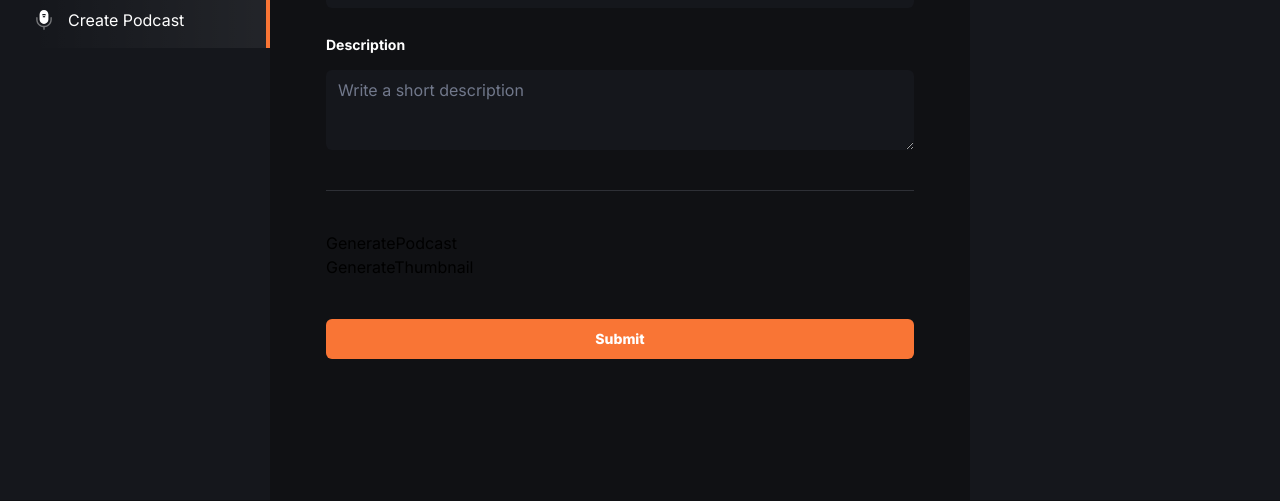
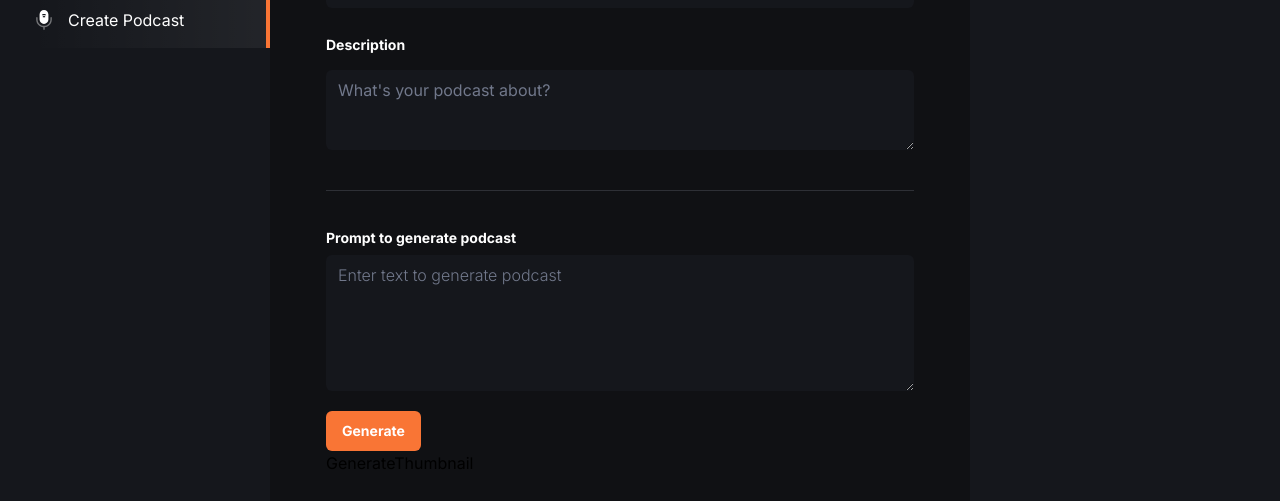
Before and after one commit to vagxrth/rhetro, a Next.js app: page /create in a window 1280 px wide. Shown: the part 300-801 px from the top of the page. Built offline with nearby package versions, Linux system fonts and the light colour scheme; no server answers.

Commit message:
feat: add podcast generation section on create page

```diff
--- a/app/(root)/create/page.tsx
+++ b/app/(root)/create/page.tsx
@@ -84,7 +84,7 @@ const CreatePodcast = () => {
                 <FormItem className="flex flex-col gap-2.5 ">
                   <FormLabel className="text-16 font-bold text-white-1">Title</FormLabel>
                   <FormControl>
-                    <Input className="input-class focus-visible:ring-orange-1" placeholder="What's your podcast name?" {...field} />
+                    <Input className="input-class focus-visible:ring-offset-orange-1" placeholder="What's your podcast name?" {...field} />
                   </FormControl>
                   <FormMessage className="text-white-1" />
                 </FormItem>
@@ -95,10 +95,10 @@ const CreatePodcast = () => {
                 Select your podcast&apos;s voice
               </Label>
               <Select onValueChange={(value) => setVoiceType(value.toLowerCase())}>
-                <SelectTrigger className={cn('text-16 w-full border-none bg-black-1 text-gray-1')}>
+                <SelectTrigger className={cn('text-16 w-full border-none bg-black-1 text-gray-1 focus:ring-offset-orange-1')}>
                   <SelectValue placeholder="No voice selected" />
                 </SelectTrigger>
-                <SelectContent className="text-16 border-none bg-black-1 font-bold text-white-1 focus:ring-orange-1">
+                <SelectContent className="text-16 border-none bg-black-1 font-bold text-white-1">
                   {voiceCategories.map((voice) => (
                     <SelectItem key={voice} value={voice} className="capitalize focus:bg-orange-1">
                       {voice}
@@ -117,7 +117,7 @@ const CreatePodcast = () => {
                 <FormItem className="flex flex-col gap-2.5 ">
                   <FormLabel className="text-16 font-bold text-white-1">Description</FormLabel>
                   <FormControl>
-                    <Textarea className="input-class focus-visible:ring-orange-1" placeholder="Write a short description" {...field} />
+                    <Textarea className="input-class focus-visible:ring-offset-orange-1" placeholder="What's your podcast about?" {...field} />
                   </FormControl>
                   <FormMessage className="text-white-1" />
                 </FormItem>
@@ -125,7 +125,15 @@ const CreatePodcast = () => {
             />
           </div>
           <div className="flex flex-col pt-10">
-            <GeneratePodcast />
+            <GeneratePodcast
+              setAudioStorageId={setAudioStorageId}
+              setAudio={setAudioURL}
+              voiceType={voiceType}
+              audio={audioURL}
+              voicePrompt={voicePrompt}
+              setVoicePrompt={setVoicePrompt}
+              setAudioDuration={setAudioDuration}
+            />
             <GenerateThumbnail />
             <div className="mt-10 w-full">
               <Button type="submit" className="text-16 w-full bg-orange-1 py-4 font-extrabold text-white-1 transition-all duration-500 hover:bg-black-1">
--- a/components/GeneratePodcast.tsx
+++ b/components/GeneratePodcast.tsx
@@ -1,9 +1,65 @@
-import React from 'react'
+import { GeneratePodcastProps } from '@/types'
+import React, { useState } from 'react'
+import { Label } from './ui/label'
+import { Textarea } from './ui/textarea'
+import { Button } from './ui/button'
+import { Loader } from 'lucide-react'
 
-const GeneratePodcast = () => {
-  return (
-    <div>GeneratePodcast</div>
-  )
+const useGeneratePodcast = ({setAudio, voiceType, voicePrompt, setAudioStorageId}: GeneratePodcastProps) => {
+
+    const [generating, setGenerating] = useState(false);
+
+    const generatePodcast = async () => {
+        setGenerating(true);
+        setAudio('');
+
+        if (!voicePrompt) {
+            return setGenerating(false);
+        }
+
+        try {
+            // const response = await getPodcastAudio({voice: voiceType, input: voicePrompt})
+        } catch (error) {
+            console.log("Error generating podcast", error);
+            setGenerating(false);
+        }
+    }
+
+    return {
+        generating,
+        generatePodcast
+    }
+}
+
+const GeneratePodcast = (props: GeneratePodcastProps) => {
+
+    const { generating, generatePodcast } = useGeneratePodcast(props);
+
+    return (
+        <div>
+            <div className='flex flex-col gap-2.5'>
+                <Label className='text-16 font-bold text-white-1'>
+                    Prompt to generate podcast
+                </Label>
+                <Textarea className='input-class font-light focus-visible:ring-offset-orange-1' placeholder='Enter text to generate podcast' rows={5} value={props.voicePrompt} onChange={(e) => props.setVoicePrompt(e.target.value)} />
+            </div>
+            <div className='mt-5 w-full max-w-[200px]'>
+                <Button type="submit" className="text-16 bg-orange-1 py-4 font-bold text-white-1">
+                    {generating ? (
+                        <>
+                            Generating
+                            <Loader size={20} className="animate-spin ml-2" />
+                        </>
+                    ) : (
+                        'Generate'
+                    )}
+                </Button>
+            </div>
+            {props.audio && (
+                <audio controls src={props.audio} autoPlay className='mt-5' onLoadedMetadata={(e) => props.setAudioDuration(e.currentTarget.duration)}></audio>
+            )}
+        </div>
+    )
 }
 
 export default GeneratePodcast
--- /dev/null
+++ b/types/index.ts
@@ -0,0 +1,127 @@
+import { Dispatch, SetStateAction } from "react";
+
+import { Id } from "@/convex/_generated/dataModel";
+
+export interface EmptyStateProps {
+  title: string;
+  search?: boolean;
+  buttonText?: string;
+  buttonLink?: string;
+}
+
+export interface TopPodcastersProps {
+  _id: Id<"users">;
+  _creationTime: number;
+  email: string;
+  imageURL: string;
+  clerkId: string;
+  name: string;
+  podcast: {
+    podcastTitle: string;
+    podcastId: Id<"podcasts">;
+  }[];
+  totalPodcasts: number;
+}
+
+export interface PodcastProps {
+  _id: Id<"podcasts">;
+  _creationTime: number;
+  audioStorageId: Id<"_storage"> | null;
+  user: Id<"users">;
+  podcastTitle: string;
+  podcastDescription: string;
+  audioURL: string | null;
+  imageURL: string | null;
+  imageStorageId: Id<"_storage"> | null;
+  author: string;
+  authorId: string;
+  authorImageUrl: string;
+  voicePrompt: string;
+  imagePrompt: string | null;
+  voiceType: string;
+  audioDuration: number;
+  views: number;
+}
+
+export interface ProfilePodcastProps {
+  podcasts: PodcastProps[];
+  listeners: number;
+}
+
+export interface GeneratePodcastProps {
+  voiceType: string;
+  setAudio: Dispatch<SetStateAction<string>>;
+  audio: string;
+  setAudioStorageId: Dispatch<SetStateAction<Id<"_storage"> | null>>;
+  voicePrompt: string;
+  setVoicePrompt: Dispatch<SetStateAction<string>>;
+  setAudioDuration: Dispatch<SetStateAction<number>>;
+}
+
+export interface GenerateThumbnailProps {
+  setImage: Dispatch<SetStateAction<string>>;
+  setImageStorageId: Dispatch<SetStateAction<Id<"_storage"> | null>>;
+  image: string;
+  imagePrompt: string;
+  setImagePrompt: Dispatch<SetStateAction<string>>;
+}
+
+export interface LatestPodcastCardProps {
+  imgURL: string;
+  title: string;
+  duration: string;
+  index: number;
+  audioURL: string;
+  author: string;
+  views: number;
+  podcastId: Id<"podcasts">;
+}
+
+export interface PodcastDetailPlayerProps {
+  audioURL: string;
+  podcastTitle: string;
+  author: string;
+  isOwner: boolean;
+  imageURL: string;
+  podcastId: Id<"podcasts">;
+  imageStorageId: Id<"_storage">;
+  audioStorageId: Id<"_storage">;
+  authorImageURL: string;
+  authorId: string;
+}
+
+export interface AudioProps {
+  title: string;
+  audioURL: string;
+  author: string;
+  imageURL: string;
+  podcastId: string;
+}
+
+export interface AudioContextType {
+  audio: AudioProps | undefined;
+  setAudio: React.Dispatch<React.SetStateAction<AudioProps | undefined>>;
+}
+
+export interface PodcastCardProps {
+  imgURL: string;
+  title: string;
+  description: string;
+  podcastId: Id<"podcasts">;
+}
+
+export interface CarouselProps {
+  fansLikeDetail: TopPodcastersProps[];
+}
+
+export interface ProfileCardProps {
+  podcastData: ProfilePodcastProps;
+  imageURL: string;
+  userFirstName: string;
+}
+
+export type UseDotButtonType = {
+  selectedIndex: number;
+  scrollSnaps: number[];
+  onDotButtonClick: (index: number) => void;
+};
```
